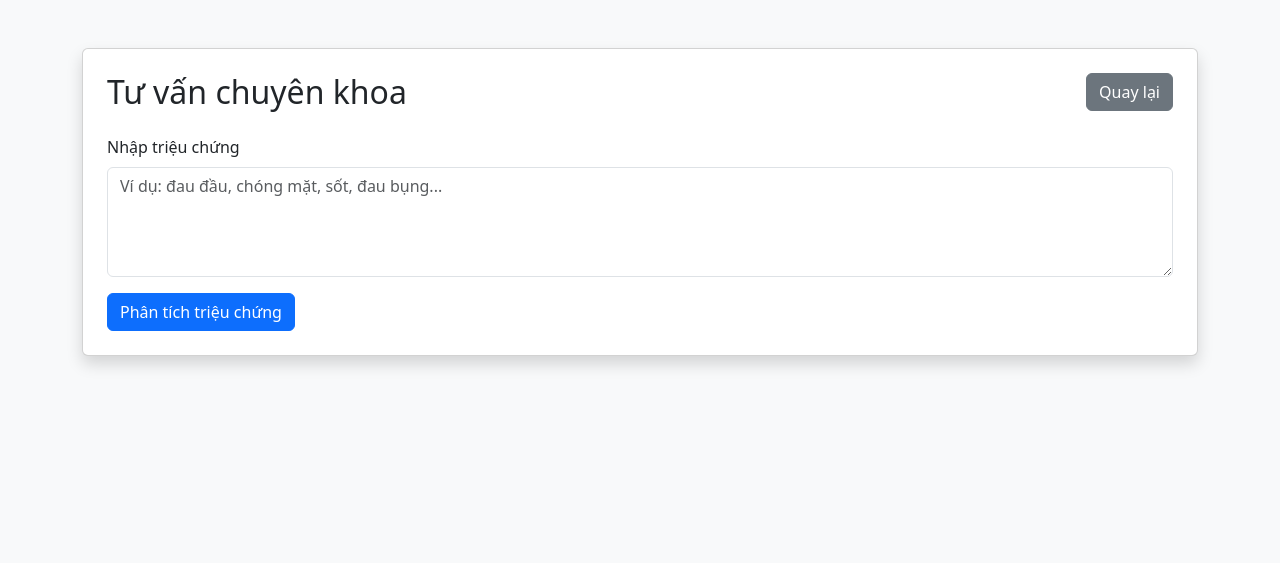
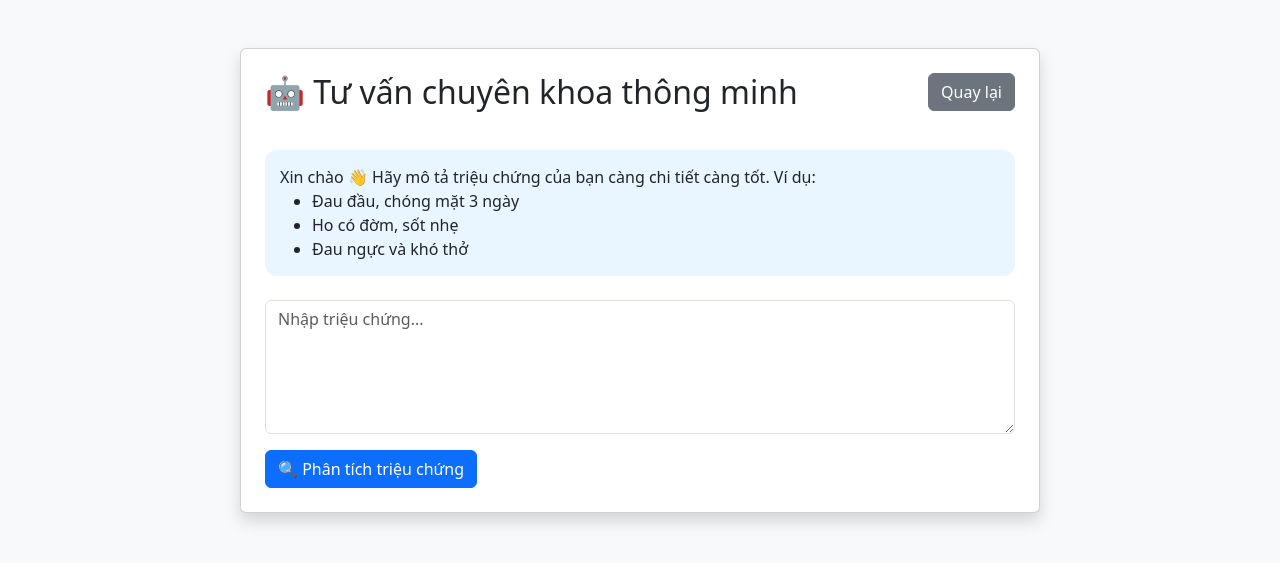
Before and after one commit to ka-ka-vu/health_booking, a Flask app: page /symptom-checker in a window 1280 px wide. Shown: the top 563 px of the page. Run offline with Flask 3, Linux system fonts and the light colour scheme.

Commit message:
Upgrade symptom checker chatbot and improve clinic map

```diff
--- a/app.py
+++ b/app.py
@@ -1352,8 +1352,12 @@ def doctor_appointments():
 
 @app.route("/symptom-checker", methods=["GET", "POST"])
 def symptom_checker():
+
     specialty = None
     doctor_name = None
+    recommendation = None
+    chatbot_question = None
+    top_specialties = []
 
     if request.method == "POST":
 
@@ -1361,42 +1365,41 @@ def symptom_checker():
 
         specialties = {
 
-            "Nội tổng quát": [
-                "sốt", "mệt", "mệt mỏi",
-                "yếu", "chán ăn",
+            "Nội tổng quát":[
+                "sốt","mệt","mệt mỏi",
+                "yếu","chán ăn",
                 "đau người"
             ],
 
-            "Hô hấp": [
-                "ho", "khó thở",
-                "đờm", "viêm phổi",
-                "viêm họng", "cúm",
-                "hen", "phổi"
+            "Hô hấp":[
+                "ho","khó thở",
+                "đờm","viêm phổi",
+                "viêm họng","cúm",
+                "hen","phổi"
             ],
 
-            "Tim mạch": [
-                "tim", "đau ngực",
-                "huyết áp", "hồi hộp",
+            "Tim mạch":[
+                "tim","đau ngực",
+                "huyết áp","hồi hộp",
                 "cao huyết áp",
                 "đánh trống ngực"
             ],
 
-            "Tiêu hóa": [
-                "bụng", "đau bụng",
-                "dạ dày", "tiêu chảy",
-                "táo bón", "ợ chua",
-                "đầy hơi", "gan"
+            "Tiêu hóa":[
+                "bụng","đau bụng",
+                "dạ dày","tiêu chảy",
+                "táo bón","ợ chua",
+                "đầy hơi","gan"
             ],
 
-            "Da liễu": [
-                "mụn", "ngứa",
-                "dị ứng", "da",
-                "nổi mẩn",
-                "phát ban"
+            "Da liễu":[
+                "mụn","ngứa",
+                "dị ứng","da",
+                "nổi mẩn","phát ban"
             ],
 
-            "Thần kinh": [
-                "đầu", "đau đầu",
+            "Thần kinh":[
+                "đầu","đau đầu",
                 "chóng mặt",
                 "mất ngủ",
                 "co giật",
@@ -1404,23 +1407,22 @@ def symptom_checker():
                 "tê chân"
             ],
 
-            "Tai Mũi Họng": [
-                "tai", "mũi",
+            "Tai Mũi Họng":[
+                "tai","mũi",
                 "họng",
                 "nghẹt mũi",
                 "ù tai",
                 "viêm xoang"
             ],
 
-            "Mắt": [
+            "Mắt":[
                 "mắt",
                 "mờ mắt",
                 "đau mắt",
-                "cận thị",
                 "nhức mắt"
             ],
 
-            "Răng Hàm Mặt": [
+            "Răng Hàm Mặt":[
                 "răng",
                 "đau răng",
                 "sâu răng",
@@ -1428,7 +1430,7 @@ def symptom_checker():
                 "lợi"
             ],
 
-            "Cơ Xương Khớp": [
+            "Cơ Xương Khớp":[
                 "khớp",
                 "xương",
                 "đau lưng",
@@ -1437,7 +1439,7 @@ def symptom_checker():
                 "thoái hóa"
             ],
 
-            "Tiết niệu": [
+            "Tiết niệu":[
                 "tiểu",
                 "thận",
                 "tiểu buốt",
@@ -1445,36 +1447,34 @@ def symptom_checker():
                 "sỏi thận"
             ],
 
-            "Nội tiết": [
+            "Nội tiết":[
                 "tiểu đường",
                 "đường huyết",
                 "tuyến giáp",
                 "nội tiết"
             ],
 
-            "Nam khoa": [
+            "Nam khoa":[
                 "sinh lý nam",
                 "xuất tinh",
-                "dương vật",
-                "nam khoa"
+                "dương vật"
             ],
 
-            "Sản phụ khoa": [
+            "Sản phụ khoa":[
                 "kinh nguyệt",
                 "mang thai",
                 "phụ khoa",
-                "thai",
                 "rong kinh"
             ],
 
-            "Nhi khoa": [
+            "Nhi khoa":[
                 "trẻ em",
                 "em bé",
                 "trẻ nhỏ",
                 "bé"
             ],
 
-            "Tâm lý - Tâm thần": [
+            "Tâm lý - Tâm thần":[
                 "stress",
                 "lo âu",
                 "trầm cảm",
@@ -1483,40 +1483,90 @@ def symptom_checker():
             ]
         }
 
-        best_score = 0
-        specialty = "Nội tổng quát"
+        scores = {}
 
         for spec, keywords in specialties.items():
 
             score = 0
 
-            for word in keywords:
-
-                if word in symptom:
-                    score += 1
-
-            if score > best_score:
-                best_score = score
-                specialty = spec
-
-        doctor = db.doctors.find_one(
-            {
-                "specialty": specialty
-            },
-            sort=[
-                ("experience", -1)
-            ]
-        )
-
-        if doctor:
-            doctor_name = doctor["name"]
+            for keyword in keywords:
+
+                if keyword in symptom:
+                    score += 2
+
+            scores[spec] = score
+
+        top_specialties = sorted(
+            scores.items(),
+            key=lambda x: x[1],
+            reverse=True
+        )
+
+        top_specialties = [
+            item for item in top_specialties
+            if item[1] > 0
+        ]
+
+        if len(top_specialties) == 0:
+
+            chatbot_question = (
+                "Bạn có thể mô tả chi tiết hơn không? "
+                "Ví dụ: đau ở đâu, ho, sốt, khó thở, đau bụng..."
+            )
+
         else:
-            doctor_name = "Chưa có bác sĩ phù hợp"
+
+            specialty = top_specialties[0][0]
+
+            if specialty == "Tim mạch":
+
+                chatbot_question = (
+                    "Bạn có bị khó thở hoặc hồi hộp tim không?"
+                )
+
+            elif specialty == "Tiêu hóa":
+
+                chatbot_question = (
+                    "Bạn có bị tiêu chảy hoặc buồn nôn không?"
+                )
+
+            elif specialty == "Hô hấp":
+
+                chatbot_question = (
+                    "Bạn có bị sốt hoặc có đờm không?"
+                )
+
+            doctor = db.doctors.find_one(
+                {
+                    "specialty": specialty
+                },
+                sort=[
+                    ("experience", -1)
+                ]
+            )
+
+            if doctor:
+
+                doctor_name = doctor["name"]
+
+                recommendation = (
+                    f"Chuyên khoa phù hợp nhất: "
+                    f"{specialty}"
+                )
+
+            else:
+
+                doctor_name = (
+                    "Chưa có bác sĩ phù hợp"
+                )
 
     return render_template(
         "symptom_checker.html",
         specialty=specialty,
-        doctor=doctor_name
+        doctor=doctor_name,
+        recommendation=recommendation,
+        chatbot_question=chatbot_question,
+        top_specialties=top_specialties
     )
 
 # ==========================
--- a/templates/symptom_checker.html
+++ b/templates/symptom_checker.html
@@ -4,19 +4,44 @@
 <meta charset="UTF-8">
 <title>Tư vấn chuyên khoa</title>
 
-    <link href="https://cdn.jsdelivr.net/npm/bootstrap@5.3.7/dist/css/bootstrap.min.css" rel="stylesheet">
+<link href="https://cdn.jsdelivr.net/npm/bootstrap@5.3.7/dist/css/bootstrap.min.css"
+      rel="stylesheet">
+
+<style>
+
+.chat-box{
+    max-width:800px;
+    margin:auto;
+}
+
+.bot-message{
+    background:#e9f5ff;
+    padding:15px;
+    border-radius:12px;
+    margin-top:15px;
+}
+
+.user-message{
+    background:#f1f1f1;
+    padding:15px;
+    border-radius:12px;
+    margin-top:15px;
+}
+
+</style>
+
 </head>
 
 <body class="bg-light">
 
 <div class="container mt-5">
 
-<div class="card shadow p-4">
+<div class="card shadow p-4 chat-box">
 
 <div class="d-flex justify-content-between align-items-center mb-4">
 
 <h2 class="mb-0">
-            Tư vấn chuyên khoa
+🤖 Tư vấn chuyên khoa thông minh
 </h2>
 
 <a href="/dashboard"
@@ -26,19 +51,31 @@
 
 </div>
 
-    <form method="POST">
+<div class="bot-message">
+
+Xin chào 👋
+
+Hãy mô tả triệu chứng của bạn càng chi tiết càng tốt.
+
+Ví dụ:
+
+<ul class="mb-0">
+<li>Đau đầu, chóng mặt 3 ngày</li>
+<li>Ho có đờm, sốt nhẹ</li>
+<li>Đau ngực và khó thở</li>
+</ul>
+
+</div>
+
+<form method="POST" class="mt-4">
 
 <div class="mb-3">
-
-            <label class="form-label">
-                Nhập triệu chứng
-            </label>
 
 <textarea
     name="symptom"
     class="form-control"
-                rows="4"
-                placeholder="Ví dụ: đau đầu, chóng mặt, sốt, đau bụng..."
+    rows="5"
+    placeholder="Nhập triệu chứng..."
     required></textarea>
 
 </div>
@@ -46,7 +83,9 @@
 <button
     type="submit"
     class="btn btn-primary">
-            Phân tích triệu chứng
+
+    🔍 Phân tích triệu chứng
+
 </button>
 
 </form>
@@ -55,34 +94,106 @@
 
 <hr>
 
-    <div class="alert alert-success">
+<div class="user-message">
 
-        <h4 class="mb-3">
-            Chuyên khoa đề xuất:
+<b>Triệu chứng đã nhập:</b>
+
+<br>
+
+{{ request.form["symptom"] }}
+
+</div>
+
+<div class="bot-message">
+
+<h5>
+🏥 Chuyên khoa phù hợp nhất:
 <strong>{{ specialty }}</strong>
-        </h4>
+</h5>
 
-        <p class="mb-3">
+<p>
 
-            Bác sĩ phù hợp nhất:
+👨‍⚕️ Bác sĩ đề xuất:
 
 <b>{{ doctor }}</b>
 
 </p>
 
-        <div class="d-flex gap-2 flex-wrap">
+</div>
+
+{% endif %}
+
+{% if chatbot_question %}
+
+<div class="alert alert-warning mt-3">
+
+🤖 {{ chatbot_question }}
+
+</div>
+
+{% endif %}
+
+{% if top_specialties %}
+
+<div class="card mt-4">
+
+<div class="card-header bg-primary text-white">
+
+Top chuyên khoa phù hợp
+
+</div>
+
+<div class="card-body">
+
+<ol>
+
+{% for spec, score in top_specialties[:3] %}
+
+<li>
+
+<b>{{ spec }}</b>
+
+- {{ score }} điểm
+
+</li>
+
+{% endfor %}
+
+</ol>
+
+</div>
+
+</div>
+
+{% endif %}
+
+{% if recommendation %}
+
+<div class="alert alert-success mt-3">
+
+{{ recommendation }}
+
+</div>
+
+{% endif %}
+
+{% if specialty %}
+
+<div class="d-flex gap-2 mt-3 flex-wrap">
 
 <a href="/appointments/add"
    class="btn btn-success">
-                Đặt lịch ngay
+
+📅 Đặt lịch ngay
+
 </a>
 
 <a href="/doctors"
    class="btn btn-outline-primary">
-                Xem danh sách bác sĩ
+
+👨‍⚕️ Xem danh sách bác sĩ
+
 </a>
-
-        </div>
 
 </div>
 
```
Lines whose indentation alone changed are shown as unchanged.
